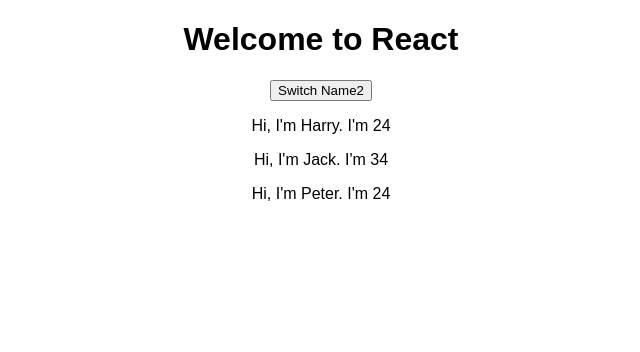
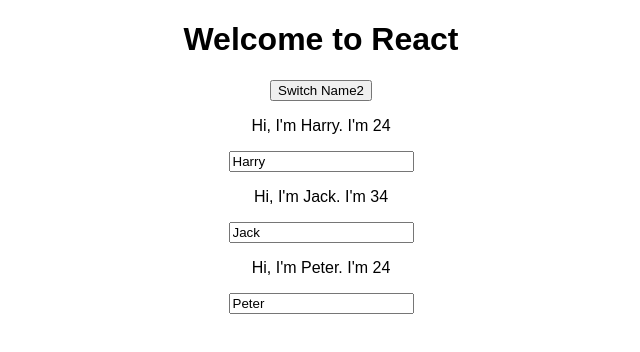
Before and after one commit to harryuan65/React-Review, a React (Create React App) app: page / in a window 1280 px wide. Shown: the top 352 px of the page, without its empty margins (319-959 px from the left). Built offline with nearby package versions, Linux system fonts and the light colour scheme.

Commit message:
feat: add onchange event

```diff
--- a/src/App.js
+++ b/src/App.js
@@ -29,8 +29,22 @@
           name: "Peterson", age: 24,
         }
       ]
-    }
-    )
+    })
+  }
+  nameChangeHandler = (event) => {
+    this.setState({
+      persons:[
+        {
+          name: event.target.value, age: 24,
+        },
+        {
+          name: "Jacky", age: 34,
+        },
+        {
+          name: "Peterson", age: 24,
+        }
+      ]
+    })
   }
   render() {
     return (
@@ -41,16 +55,19 @@
           name={this.state.persons[0].name}
           age={this.state.persons[0].age}
           click={this.switchNameHandler.bind(this, "ClickedOnMe")}
+          changed={this.nameChangeHandler}
          />
          <Person
           name={this.state.persons[1].name}
           age={this.state.persons[1].age}
           click={ () => this.switchNameHandler("靠北喔")}
+          changed={this.nameChangeHandler}
          />
          <Person
           name={this.state.persons[2].name}
           age={this.state.persons[2].age}
           click={this.switchNameHandler.bind(this, "ClickedOnMe")}
+          changed={this.nameChangeHandler}
          />
       </div>
     );
--- a/src/Person/Person.js
+++ b/src/Person/Person.js
@@ -5,6 +5,7 @@
     <div>
       <p onClick={props.click}>Hi, I'm {props.name}. I'm {props.age}</p>
       <p>{props.children}</p>
+      <input onChange={props.changed} value={props.name}></input>
     </div>
   );
 }
```
